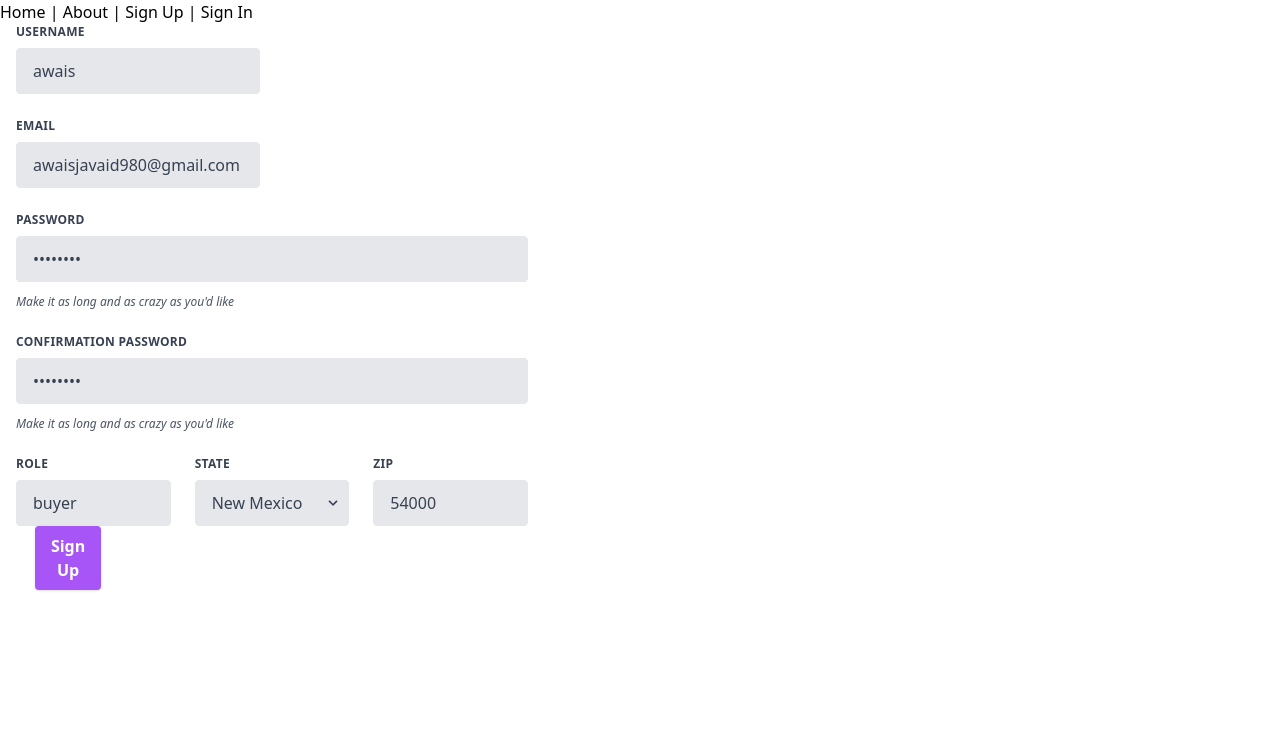
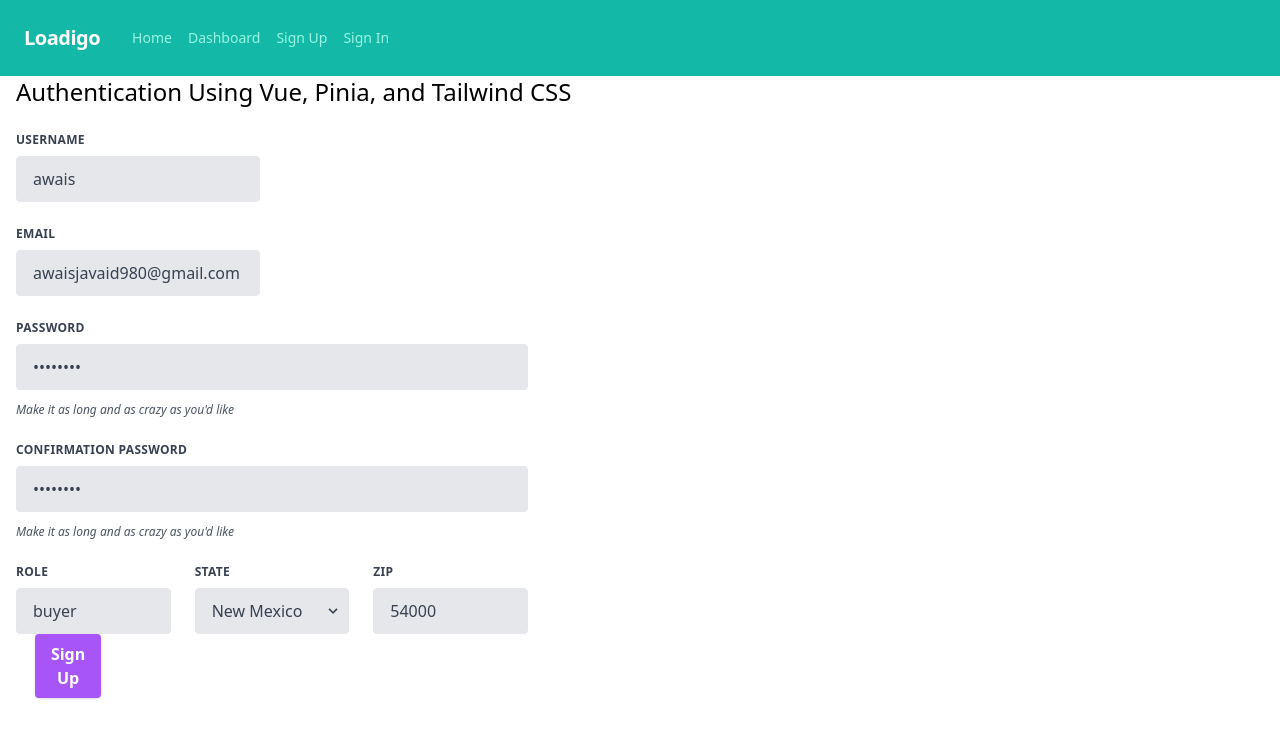
Before and after one commit to awaisjavaid930/pinia_store_auth, a Vue app: page /signup in a window 1280 px wide. Shown: the top 738 px of the page. Built offline with nearby package versions, Linux system fonts and the light colour scheme.

Commit message:
Setting Proper Sign UP and Sign In Using with Tailwind CSS

```diff
--- a/src/App.vue
+++ b/src/App.vue
@@ -1,9 +1,25 @@
 <template>
-  <nav>
-    <router-link to="/">Home</router-link> |
-    <router-link to="/about">About</router-link> |
-    <router-link to="/signup">Sign Up</router-link> |
-    <router-link to="/signin">Sign In</router-link>
-  </nav>
-  <router-view/>
+    <nav class="flex items-center justify-between flex-wrap bg-teal-500 p-6">
+        <div class="flex items-center flex-shrink-0 text-white mr-6">
+            <span class="font-semibold text-xl tracking-tight">Loadigo</span>
+        </div>
+        <div class="w-full block flex-grow lg:flex lg:items-center lg:w-auto">
+            <div class="text-sm lg:flex-grow">
+
+                <router-link to="/" class="block mt-4 lg:inline-block lg:mt-0 text-teal-200 hover:text-white mx-2">
+                    Home
+                </router-link>
+                <router-link to="/dashboard" class="block mt-4 lg:inline-block lg:mt-0 text-teal-200 hover:text-white mx-2">
+                    Dashboard
+                </router-link>
+                <router-link to="/signup" class="block mt-4 lg:inline-block lg:mt-0 text-teal-200 hover:text-white mx-2">
+                    Sign Up
+                </router-link>
+                <router-link to="/signin" class="block mt-4 lg:inline-block lg:mt-0 text-teal-200 hover:text-white mx-2">
+                    Sign In
+                </router-link>
+            </div>
+        </div>
+    </nav>
+    <router-view />
 </template>
--- a/src/router/index.js
+++ b/src/router/index.js
@@ -9,9 +9,9 @@ const routes = [
     component: HomeView
   },
   {
-    path: '/about',
-    name: 'about',
-    component: () => import('../views/AboutView.vue')
+    path: '/dashboard',
+    name: 'dashboard',
+    component: () => import('../views/DashboardView.vue')
   },
   {
     path: '/signup',
@@ -24,8 +24,6 @@ const routes = [
     component: () => import('../views/SignIn.vue')
   }
 ]
-
-
 
 const router = createRouter({
   history: createWebHistory(process.env.BASE_URL),
--- /dev/null
+++ b/src/views/DashboardView.vue
@@ -0,0 +1,10 @@
+<template>
+    <div>
+        Dashboard View
+    </div>
+</template>
+<script>
+    export default {
+        name : 'dashboardView'
+    }
+</script>
--- a/src/views/SignIn.vue
+++ b/src/views/SignIn.vue
@@ -1,36 +1,27 @@
 <template>
-  <div class="container mx-auto px-4">
-    <form class="w-full max-w-sm" @submit.prevent="login">
+    <div class="container mx-auto m-5">
+        <a href="#" class="no-underline text-center text-2xl">Authentication Using Vue, Pinia, and Tailwind CSS</a> <br /><br />
+        <form class="w-full max-w-sm " @submit.prevent="login">
             <div class="md:flex md:items-center mb-6">
                 <div class="md:w-1/3">
-          <label
-            class="block text-gray-500 font-bold md:text-right mb-1 md:mb-0 pr-4"
-            for="inline-full-name"
-          >Email</label>
+                    <label class="block text-gray-500 font-bold md:text-right mb-1 md:mb-0 pr-4"
+                        for="inline-full-name">Email</label>
                 </div>
                 <div class="md:w-2/3">
                     <input
                         class="bg-gray-200 appearance-none border-2 border-gray-200 rounded w-full py-2 px-4 text-gray-700 leading-tight focus:outline-none focus:bg-white focus:border-purple-500"
-            id="inline-full-name"
-            type="text"
-            v-model="formData.email"
-          />
+                        id="inline-full-name" type="text" v-model="formData.email" />
                 </div>
             </div>
             <div class="md:flex md:items-center mb-6">
                 <div class="md:w-1/3">
-          <label
-            class="block text-gray-500 font-bold md:text-right mb-1 md:mb-0 pr-4"
-            for="inline-password"
-          >Password</label>
+                    <label class="block text-gray-500 font-bold md:text-right mb-1 md:mb-0 pr-4"
+                        for="inline-password">Password</label>
                 </div>
                 <div class="md:w-2/3">
                     <input
                         class="bg-gray-200 appearance-none border-2 border-gray-200 rounded w-full py-2 px-4 text-gray-700 leading-tight focus:outline-none focus:bg-white focus:border-purple-500"
-            id="inline-password"
-            type="password"
-            v-model="formData.password"
-          />
+                        id="inline-password" type="password" v-model="formData.password" />
                 </div>
             </div>
             <div class="md:flex md:items-center">
@@ -38,8 +29,7 @@
                 <div class="md:w-2/3">
                     <button
                         class="shadow bg-purple-500 hover:bg-purple-400 focus:shadow-outline focus:outline-none text-white font-bold py-2 px-4 rounded"
-            type="submit"
-          >Sign In</button>
+                        type="submit">Sign In</button>
                 </div>
             </div>
         </form>
--- a/src/views/SignUp.vue
+++ b/src/views/SignUp.vue
@@ -1,132 +1,88 @@
 <template>
     <div class="container mx-auto px-4">
+        <a href="#" class="no-underline text-center text-2xl">Authentication Using Vue, Pinia, and Tailwind CSS</a>
+        <br /><br />
         <form class="w-full max-w-lg" @submit.prevent="signup">
             <div class="flex flex-wrap -mx-3 mb-6">
                 <div class="w-full md:w-1/2 px-3">
-          <label
-            class="block uppercase tracking-wide text-gray-700 text-xs font-bold mb-2"
-            for="grid-last-name"
-          >Username</label>
+                    <label class="block uppercase tracking-wide text-gray-700 text-xs font-bold mb-2"
+                        for="grid-last-name">Username</label>
                     <input
                         class="appearance-none block w-full bg-gray-200 text-gray-700 border border-gray-200 rounded py-3 px-4 leading-tight focus:outline-none focus:bg-white focus:border-gray-500"
-            id="grid-last-name"
-            type="text"
-            v-model="formData.username"
-            placeholder="Doe"
-          />
+                        id="grid-last-name" type="text" v-model="formData.username" placeholder="Doe" />
                 </div>
             </div>
             <div class="flex flex-wrap -mx-3 mb-6">
                 <div class="w-full md:w-1/2 px-3">
-          <label
-            class="block uppercase tracking-wide text-gray-700 text-xs font-bold mb-2"
-            for="grid-last-name"
-          >Email</label>
+                    <label class="block uppercase tracking-wide text-gray-700 text-xs font-bold mb-2"
+                        for="grid-last-name">Email</label>
                     <input
                         class="appearance-none block w-full bg-gray-200 text-gray-700 border border-gray-200 rounded py-3 px-4 leading-tight focus:outline-none focus:bg-white focus:border-gray-500"
-            id="grid-last-name"
-            type="email"
-            v-model="formData.email"
-            placeholder="Doe"
-          />
+                        id="grid-last-name" type="email" v-model="formData.email" placeholder="Doe" />
                 </div>
             </div>
             <div class="flex flex-wrap -mx-3 mb-6">
                 <div class="w-full px-3">
-          <label
-            class="block uppercase tracking-wide text-gray-700 text-xs font-bold mb-2"
-            for="grid-password"
-          >Password</label>
+                    <label class="block uppercase tracking-wide text-gray-700 text-xs font-bold mb-2"
+                        for="grid-password">Password</label>
                     <input
                         class="appearance-none block w-full bg-gray-200 text-gray-700 border border-gray-200 rounded py-3 px-4 mb-3 leading-tight focus:outline-none focus:bg-white focus:border-gray-500"
-            id="grid-password"
-            type="password"
-            placeholder="******************"
-            v-model="formData.password"
-          />
+                        id="grid-password" type="password" placeholder="*********"
+                        v-model="formData.password" />
                     <p class="text-gray-600 text-xs italic">Make it as long and as crazy as you'd like</p>
                 </div>
             </div>
             <div class="flex flex-wrap -mx-3 mb-6">
                 <div class="w-full px-3">
-          <label
-            class="block uppercase tracking-wide text-gray-700 text-xs font-bold mb-2"
-            for="grid-password"
-          >Confirmation Password</label>
+                    <label class="block uppercase tracking-wide text-gray-700 text-xs font-bold mb-2"
+                        for="grid-password">Confirmation Password</label>
                     <input
                         class="appearance-none block w-full bg-gray-200 text-gray-700 border border-gray-200 rounded py-3 px-4 mb-3 leading-tight focus:outline-none focus:bg-white focus:border-gray-500"
-            id="grid-password"
-            type="password"
-            v-model="formData.password_confirmation"
-            placeholder="******************"
-          />
+                        id="grid-password" type="password" v-model="formData.password_confirmation"
+                        placeholder="*********" />
                     <p class="text-gray-600 text-xs italic">Make it as long and as crazy as you'd like</p>
                 </div>
             </div>
             <div class="flex flex-wrap -mx-3 mb-2">
                 <div class="w-full md:w-1/3 px-3 mb-6 md:mb-0">
-          <label
-            class="block uppercase tracking-wide text-gray-700 text-xs font-bold mb-2"
-            for="grid-city"
-          >Role</label>
+                    <label class="block uppercase tracking-wide text-gray-700 text-xs font-bold mb-2"
+                        for="grid-city">Role</label>
                     <input
                         class="appearance-none block w-full bg-gray-200 text-gray-700 border border-gray-200 rounded py-3 px-4 leading-tight focus:outline-none focus:bg-white focus:border-gray-500"
-            id="grid-city"
-            type="text"
-            placeholder="Albuquerque"
-            v-model="formData.role"
-          />
+                        id="grid-city" type="text" placeholder="Albuquerque" v-model="formData.role" />
                 </div>
                 <div class="w-full md:w-1/3 px-3 mb-6 md:mb-0">
-          <label
-            class="block uppercase tracking-wide text-gray-700 text-xs font-bold mb-2"
-            for="grid-state"
-          >State</label>
+                    <label class="block uppercase tracking-wide text-gray-700 text-xs font-bold mb-2"
+                        for="grid-state">State</label>
                     <div class="relative">
                         <select
                             class="block appearance-none w-full bg-gray-200 border border-gray-200 text-gray-700 py-3 px-4 pr-8 rounded leading-tight focus:outline-none focus:bg-white focus:border-gray-500"
-              id="grid-state"
-              v-model="formData.city_id"
-            >
+                            id="grid-state" v-model="formData.city_id">
                             <option value="1">New Mexico</option>
                             <option value="1">Missouri</option>
                             <option value="1">Texas</option>
                         </select>
                         <div
-              class="pointer-events-none absolute inset-y-0 right-0 flex items-center px-2 text-gray-700"
-            >
-              <svg
-                class="fill-current h-4 w-4"
-                xmlns="http://www.w3.org/2000/svg"
-                viewBox="0 0 20 20"
-              >
-                <path
-                  d="M9.293 12.95l.707.707L15.657 8l-1.414-1.414L10 10.828 5.757 6.586 4.343 8z"
-                />
+                            class="pointer-events-none absolute inset-y-0 right-0 flex items-center px-2 text-gray-700">
+                            <svg class="fill-current h-4 w-4" xmlns="http://www.w3.org/2000/svg" viewBox="0 0 20 20">
+                                <path d="M9.293 12.95l.707.707L15.657 8l-1.414-1.414L10 10.828 5.757 6.586 4.343 8z" />
                             </svg>
                         </div>
                     </div>
                 </div>
                 <div class="w-full md:w-1/3 px-3 mb-6 md:mb-0">
-          <label
-            class="block uppercase tracking-wide text-gray-700 text-xs font-bold mb-2"
-            for="grid-zip"
-          >Zip</label>
+                    <label class="block uppercase tracking-wide text-gray-700 text-xs font-bold mb-2"
+                        for="grid-zip">Zip</label>
                     <input
                         class="appearance-none block w-full bg-gray-200 text-gray-700 border border-gray-200 rounded py-3 px-4 leading-tight focus:outline-none focus:bg-white focus:border-gray-500"
-            id="grid-zip"
-            type="text"
-            placeholder="90210"
-            v-model="formData.zip_code"
-          />
+                        id="grid-zip" type="text" placeholder="90210" v-model="formData.zip_code" />
                 </div>
                 <div class="md:flex md:items-center">
                     <div class="md:w-1/3"></div>
                     <div class="md:w-2/3">
                         <button
                             class="shadow bg-purple-500 hover:bg-purple-400 focus:shadow-outline focus:outline-none text-white font-bold py-2 px-4 rounded"
-            type="submit"
-          >Sign Up</button>
+                            type="submit">Sign Up</button>
                     </div>
                 </div>
             </div>
--- a/tailwind/output.css
+++ b/tailwind/output.css
@@ -568,6 +568,15 @@ video {
   right: 0px;
 }
 
+.m-5 {
+  margin: 1.25rem;
+}
+
+.mx-2 {
+  margin-left: 0.5rem;
+  margin-right: 0.5rem;
+}
+
 .mx-auto {
   margin-left: auto;
   margin-right: auto;
@@ -578,16 +587,25 @@ video {
   margin-right: -0.75rem;
 }
 
+.my-5 {
+  margin-top: 1.25rem;
+  margin-bottom: 1.25rem;
+}
+
+.mr-6 {
+  margin-right: 1.5rem;
+}
+
+.mt-4 {
+  margin-top: 1rem;
+}
+
 .mb-6 {
   margin-bottom: 1.5rem;
 }
 
 .mb-1 {
   margin-bottom: 0.25rem;
-}
-
-.mr-2 {
-  margin-right: 0.5rem;
 }
 
 .mb-2 {
@@ -600,6 +618,10 @@ video {
 
 .block {
   display: block;
+}
+
+.inline-block {
+  display: inline-block;
 }
 
 .flex {
@@ -626,6 +648,14 @@ video {
   max-width: 32rem;
 }
 
+.flex-shrink-0 {
+  flex-shrink: 0;
+}
+
+.flex-grow {
+  flex-grow: 1;
+}
+
 .appearance-none {
   -webkit-appearance: none;
      -moz-appearance: none;
@@ -640,16 +670,25 @@ video {
   align-items: center;
 }
 
+.justify-between {
+  justify-content: space-between;
+}
+
 .rounded {
   border-radius: 0.25rem;
+}
+
+.border {
+  border-width: 1px;
 }
 
 .border-2 {
   border-width: 2px;
 }
 
-.border {
-  border-width: 1px;
+.border-white {
+  --tw-border-opacity: 1;
+  border-color: rgb(255 255 255 / var(--tw-border-opacity));
 }
 
 .border-gray-200 {
@@ -657,9 +696,9 @@ video {
   border-color: rgb(229 231 235 / var(--tw-border-opacity));
 }
 
-.border-red-500 {
-  --tw-border-opacity: 1;
-  border-color: rgb(239 68 68 / var(--tw-border-opacity));
+.bg-teal-500 {
+  --tw-bg-opacity: 1;
+  background-color: rgb(20 184 166 / var(--tw-bg-opacity));
 }
 
 .bg-gray-200 {
@@ -676,14 +715,18 @@ video {
   fill: currentColor;
 }
 
-.py-2 {
-  padding-top: 0.5rem;
-  padding-bottom: 0.5rem;
+.p-6 {
+  padding: 1.5rem;
 }
 
 .px-4 {
   padding-left: 1rem;
   padding-right: 1rem;
+}
+
+.py-2 {
+  padding-top: 0.5rem;
+  padding-bottom: 0.5rem;
 }
 
 .px-3 {
@@ -701,12 +744,26 @@ video {
   padding-right: 0.5rem;
 }
 
+.py-5 {
+  padding-top: 1.25rem;
+  padding-bottom: 1.25rem;
+}
+
 .pr-4 {
   padding-right: 1rem;
 }
 
 .pr-8 {
   padding-right: 2rem;
+}
+
+.text-center {
+  text-align: center;
+}
+
+.text-xl {
+  font-size: 1.25rem;
+  line-height: 1.75rem;
 }
 
 .text-sm {
@@ -717,6 +774,15 @@ video {
 .text-xs {
   font-size: 0.75rem;
   line-height: 1rem;
+}
+
+.text-2xl {
+  font-size: 1.5rem;
+  line-height: 2rem;
+}
+
+.font-semibold {
+  font-weight: 600;
 }
 
 .font-bold {
@@ -731,12 +797,30 @@ video {
   font-style: italic;
 }
 
+.leading-none {
+  line-height: 1;
+}
+
 .leading-tight {
   line-height: 1.25;
 }
 
+.tracking-tight {
+  letter-spacing: -0.025em;
+}
+
 .tracking-wide {
   letter-spacing: 0.025em;
+}
+
+.text-white {
+  --tw-text-opacity: 1;
+  color: rgb(255 255 255 / var(--tw-text-opacity));
+}
+
+.text-teal-200 {
+  --tw-text-opacity: 1;
+  color: rgb(153 246 228 / var(--tw-text-opacity));
 }
 
 .text-gray-500 {
@@ -749,19 +833,17 @@ video {
   color: rgb(55 65 81 / var(--tw-text-opacity));
 }
 
-.text-white {
-  --tw-text-opacity: 1;
-  color: rgb(255 255 255 / var(--tw-text-opacity));
-}
-
-.text-red-500 {
-  --tw-text-opacity: 1;
-  color: rgb(239 68 68 / var(--tw-text-opacity));
-}
-
 .text-gray-600 {
   --tw-text-opacity: 1;
   color: rgb(75 85 99 / var(--tw-text-opacity));
+}
+
+.underline {
+  text-decoration-line: underline;
+}
+
+.no-underline {
+  text-decoration-line: none;
 }
 
 .shadow {
@@ -770,9 +852,28 @@ video {
   box-shadow: var(--tw-ring-offset-shadow, 0 0 #0000), var(--tw-ring-shadow, 0 0 #0000), var(--tw-shadow);
 }
 
+.hover\:border-transparent:hover {
+  border-color: transparent;
+}
+
+.hover\:bg-white:hover {
+  --tw-bg-opacity: 1;
+  background-color: rgb(255 255 255 / var(--tw-bg-opacity));
+}
+
 .hover\:bg-purple-400:hover {
   --tw-bg-opacity: 1;
   background-color: rgb(192 132 252 / var(--tw-bg-opacity));
+}
+
+.hover\:text-white:hover {
+  --tw-text-opacity: 1;
+  color: rgb(255 255 255 / var(--tw-text-opacity));
+}
+
+.hover\:text-teal-500:hover {
+  --tw-text-opacity: 1;
+  color: rgb(20 184 166 / var(--tw-text-opacity));
 }
 
 .focus\:border-purple-500:focus {
@@ -824,3 +925,29 @@ video {
     text-align: right;
   }
 }
+
+@media (min-width: 1024px) {
+  .lg\:mt-0 {
+    margin-top: 0px;
+  }
+
+  .lg\:inline-block {
+    display: inline-block;
+  }
+
+  .lg\:flex {
+    display: flex;
+  }
+
+  .lg\:w-auto {
+    width: auto;
+  }
+
+  .lg\:flex-grow {
+    flex-grow: 1;
+  }
+
+  .lg\:items-center {
+    align-items: center;
+  }
+}
```
Lines whose indentation alone changed are shown as unchanged.
